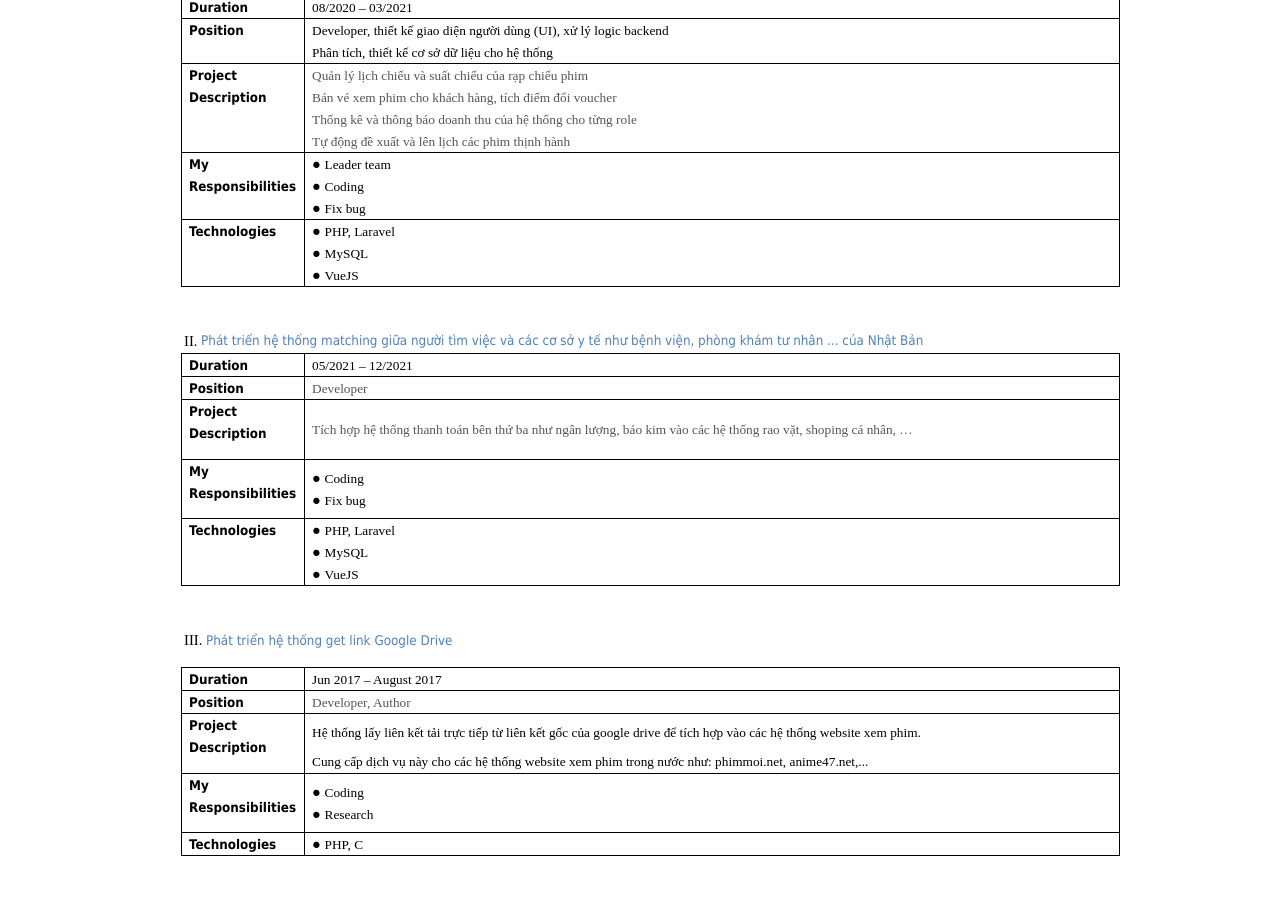
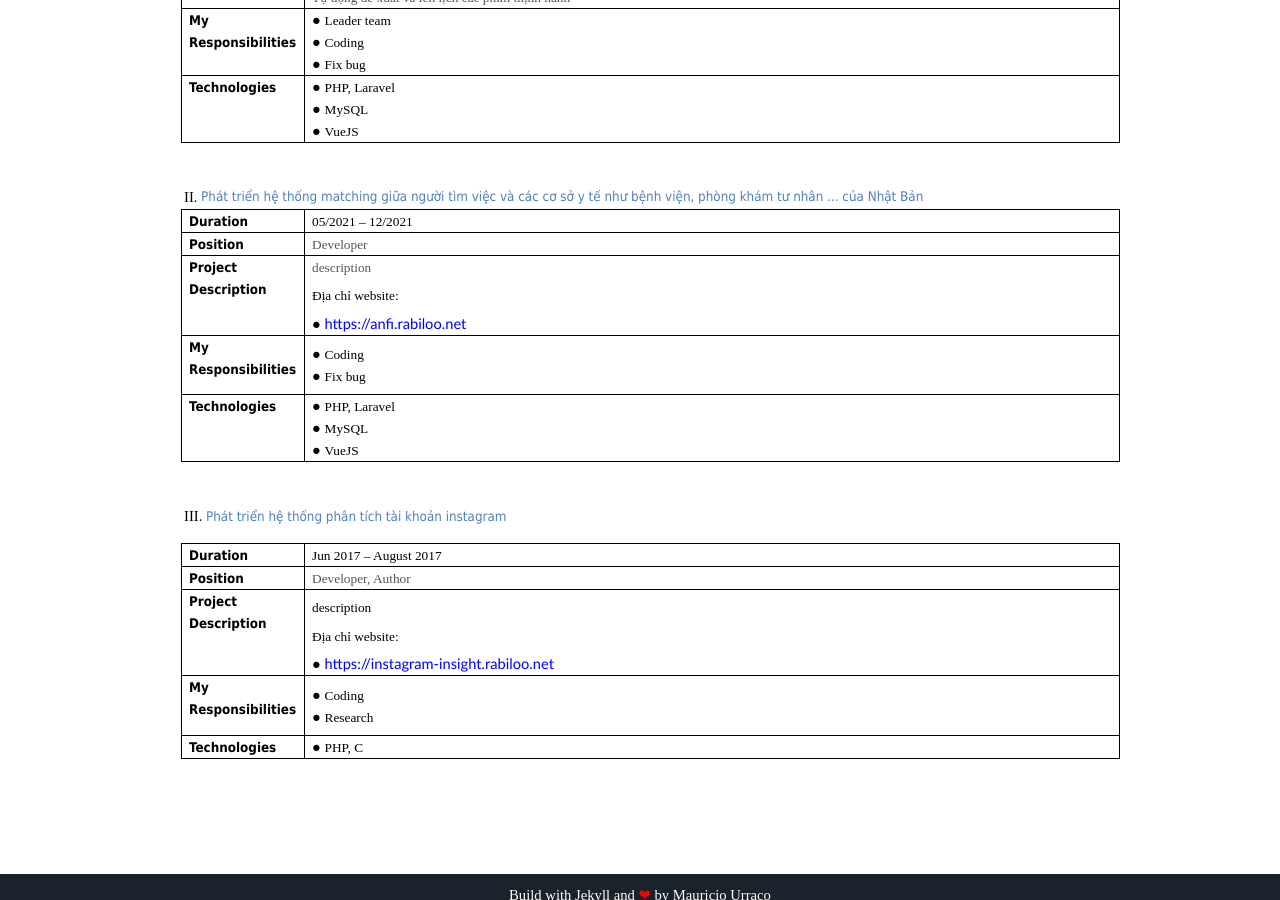
Before and after one commit to hoangphuong-dev/hoangphuong-dev.github.io, a Jekyll site: the page built from index.html, in a window 1280 px wide and 900 px high, scrolled down 2594 px. Built offline with Jekyll 4.4.1, drawn with Linux system fonts in a browser that asks for light colours; some web fonts are replaced.

Commit message:
Phuong updated

```diff
--- a/_includes/about.html
+++ b/_includes/about.html
@@ -1,7 +1,7 @@
 <div class="user-details">
     <h1>My Profile - I Wanna Relax (<a href="/music" target="blank">Music</a>)</h1>
     <p>
-        <img style="border-radius: 10px; max-width: 65%; height: auto; display: block; margin-left: auto;margin-right: auto;"
+        <img style="border-radius: 8px; max-width: 50%; height: auto; display: block; margin-left: auto;margin-right: auto;"
             src="/myprofile.jpg" alt="Hoang Phuong Profile" title="Hoang Phuong - Web Developer" />
     </p>
 </div>
@@ -135,8 +135,6 @@
     <p class="c4"><span class="c0"></span></p>
     <p class="c4"><span class="c0"></span></p>
 
-
-
     <ol class="c6 lst-kix_list_1-0" start="2">
         <li class="c32">
             <h3 style="display:inline">
@@ -177,8 +175,19 @@
                 <td class="c15" colspan="1" rowspan="1">
                     <p class="c7">
                         <span class="c1">
-                            Tích hợp hệ thống thanh toán bên thứ ba như ngân lượng, bảo kim vào
-                            các hệ thống rao vặt, shoping cá nhân, …
+                            description
+
+                            <p class="c24"><span class="c0">Địa chỉ website:</span></p>
+                            <ul class="c6 lst-kix_list_19-0">
+                                <li class="c24 c14">
+                                    <span class="c30">
+                                        <a class="c37" href="https://anfi.rabiloo.net">
+                                            https://anfi.rabiloo.net
+                                        </a>
+                                    </span>
+                                </li>
+                            </ul>
+
                         </span>
                     </p>
                 </td>
@@ -209,11 +218,13 @@
             </tr>
         </tbody>
     </table>
+
+
     <p class="c4"><span class="c0"></span></p>
     <p class="c4 c44"><span class="c0"></span></p>
     <ol class="c6 lst-kix_list_1-0" start="3">
         <li class="c32">
-            <h3 style="display:inline"><span class="c8 c1">Phát triển hệ thống get link Google Drive</span></h3>
+            <h3 style="display:inline"><span class="c8 c1">Phát triển hệ thống phân tích tài khoản instagram</span></h3>
         </li>
     </ol>
     <p class="c4"><span class="c0"></span></p>
@@ -243,10 +254,22 @@
                     <p class="c4"><span class="c9"></span></p>
                 </td>
                 <td class="c15" colspan="1" rowspan="1">
-                    <p class="c24"><span class="c0">Hệ thống lấy liên kết tải trực tiếp từ liên kết gốc của google drive
-                            để tích hợp vào các hệ thống website xem phim.</span></p>
-                    <p class="c24"><span class="c0">Cung cấp dịch vụ này cho các hệ thống website xem phim trong nước
-                            như: phimmoi.net, anime47.net,...</span></p>
+                    <p class="c24">
+                        <span class="c0">
+                            description
+
+                            <p class="c24"><span class="c0">Địa chỉ website:</span></p>
+                            <ul class="c6 lst-kix_list_19-0">
+                                <li class="c24 c14">
+                                    <span class="c30">
+                                        <a class="c37" href="https://instagram-insight.rabiloo.net">
+                                            https://instagram-insight.rabiloo.net
+                                        </a>
+                                    </span>
+                                </li>
+                            </ul>
+                        </span>
+                    </p>
                 </td>
             </tr>
             <tr class="c3">
```
Also changed, not shown: 1 other file.
